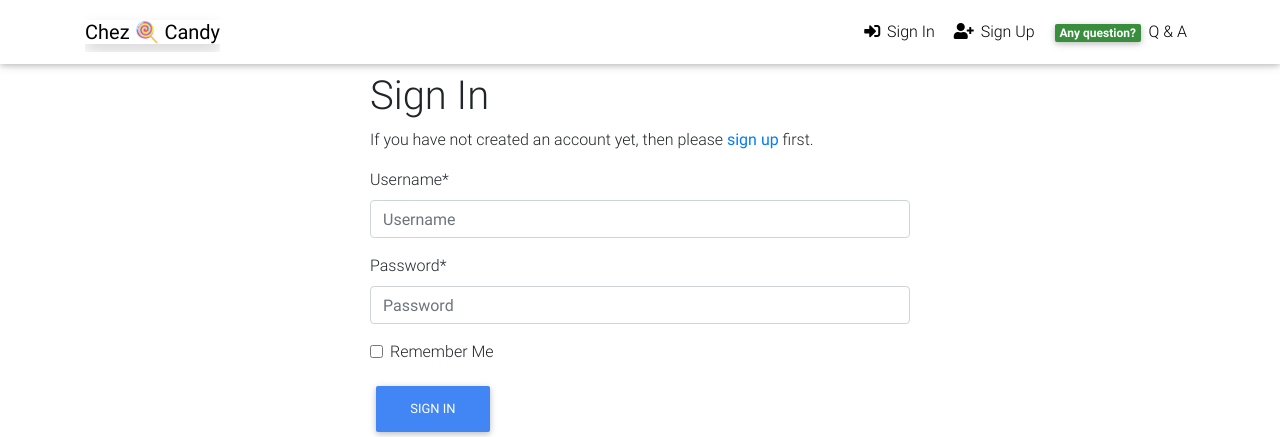
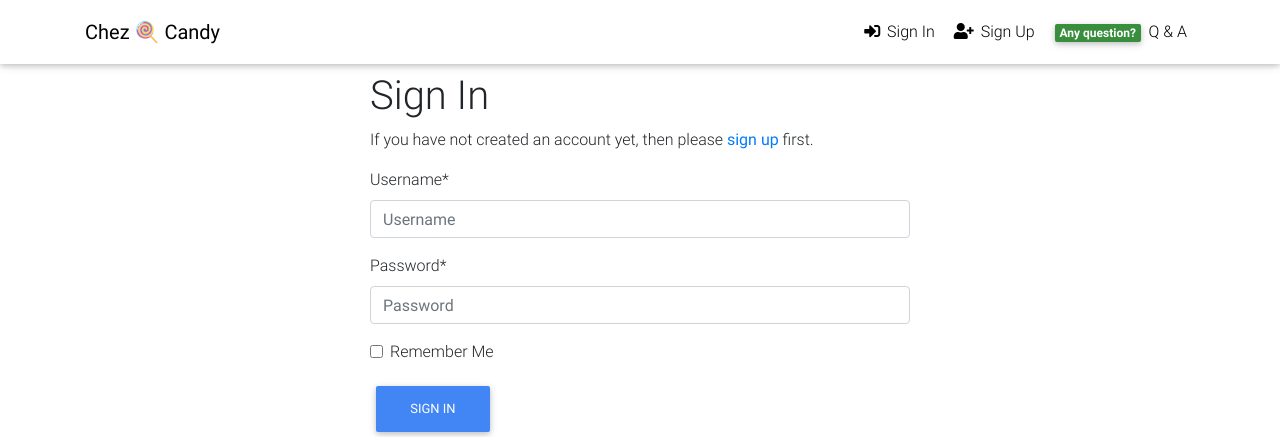
Before and after one commit to hancandice/chezcandy, a Django app: page /accounts/login/ in a window 1280 px wide. Shown: the top 437 px of the page. Run offline with Django 3.2, Linux system fonts and the light colour scheme; some libraries are stand-ins or nearby versions.

Commit message:
🪖 NavBar에 그림자 효과 제거

```diff
--- a/templates/navbar.html
+++ b/templates/navbar.html
@@ -6,7 +6,7 @@
   <div class="container">
     <!-- Brand -->
     <a class="navbar-brand waves-effect" href="{% url 'core:homepage' %}">
-      <strong class="black-text shadow">Chez 🍭 Candy</strong>
+      <strong class="black-text">Chez 🍭 Candy</strong>
     </a>
     <!-- Collapse -->
     <button
```
